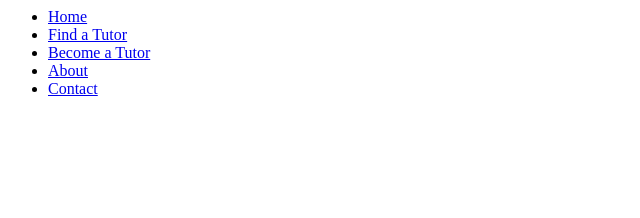
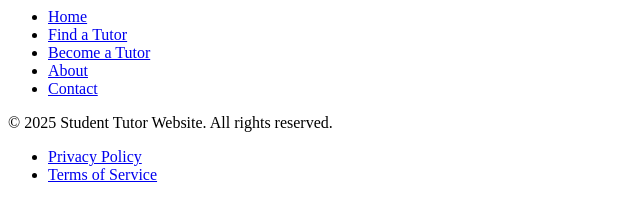
Before and after one commit to QodeWiz/Student-Tutor-Website, a website: page about.html in a window 1280 px wide. Shown: the whole page, without its empty margins (0-640 px from the left). Drawn offline with Linux system fonts and the light colour scheme.

Commit message:
pushing changes mde for the footer section of all pages

```diff
--- a/about.html
+++ b/about.html
@@ -1,5 +1,7 @@
 <body>
   <div id="header"></div>
   <!-- rest of your page -->
+  <div id="footer"></div>
   <script src="load-header.js"></script>
+  <script src="load-footer.js"></script>
 </body>
--- /dev/null
+++ b/footer.html
@@ -0,0 +1,10 @@
+<!-- footer.html -->
+<footer>
+    <p>© 2025 Student Tutor Website. All rights reserved.</p>
+    <nav>
+      <ul>
+        <li><a href="privacy.html">Privacy Policy</a></li>
+        <li><a href="terms.html">Terms of Service</a></li>
+      </ul>
+    </nav>
+  </footer>
--- /dev/null
+++ b/load-footer.js
@@ -0,0 +1,6 @@
+// load-footer.js
+fetch('footer.html')
+  .then(response => response.text())
+  .then(data => {
+    document.getElementById('footer').innerHTML = data;
+  });
--- a/server.js
+++ b/server.js
@@ -1,4 +1,4 @@
-npx http-server .const express  = require('express');
+const express  = require('express');
 const app = express();
 
 app.get('/', (req,res) => {
```
Also changed, not shown: become-tutor.html (+2 -0 lines), contact.html (+2 -0 lines), index.html (+2 -0 lines), login.html (+2 -0 lines).
